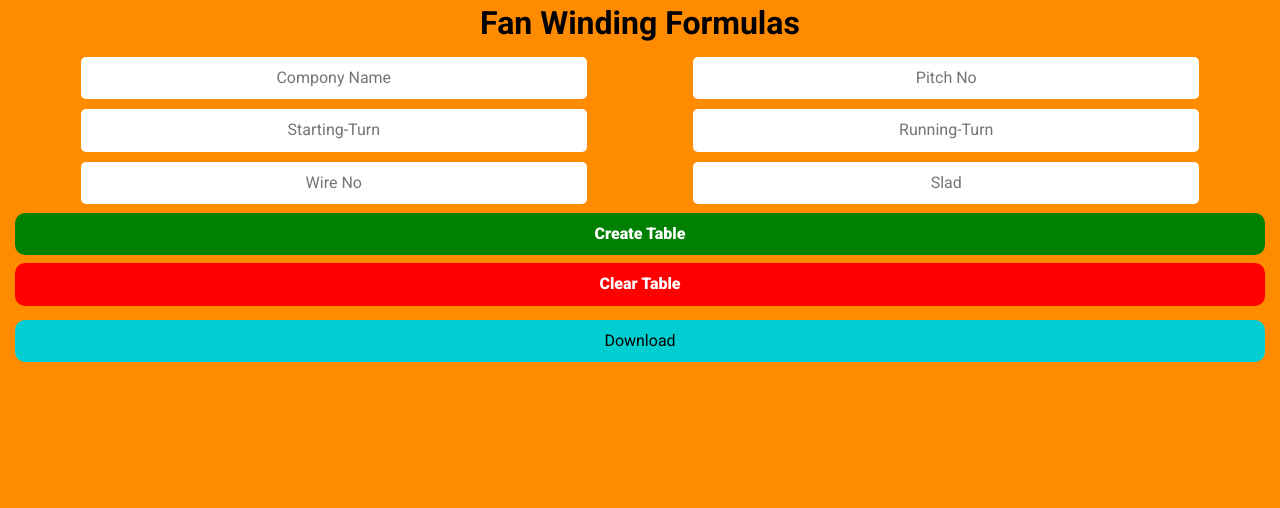
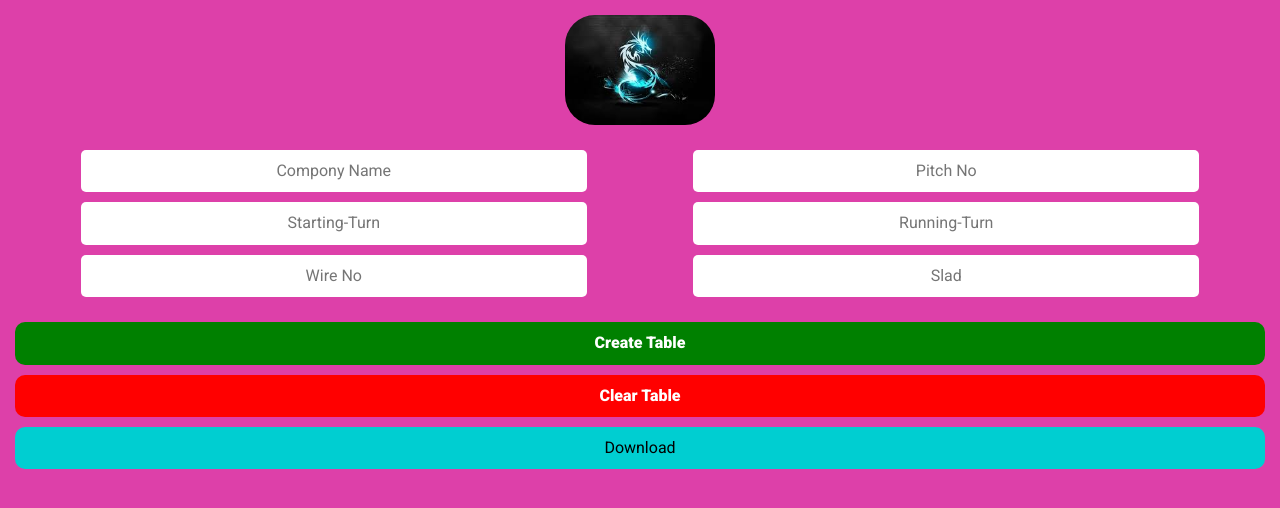
Before and after one commit to Alikhan359/winding, a website built with Vite: page index.html in a window 1280 px wide. Built offline with nearby package versions, Linux system fonts and the light colour scheme.

Commit message:
change ui
change ui

```diff
--- a/index.css
+++ b/index.css
@@ -4,7 +4,7 @@ html, body {
 }
 body {
     margin: 0px 15px;
-    background-color: darkorange;
+    background-color: #dd40a9;
     height: 100vh;
     font-family: 'Roboto', sans-serif;
 
@@ -12,7 +12,15 @@ body {
 h1  {
     margin: 5px 0px;
 }
-
+.main-img{
+    margin: 15px;
+    width: 150px;
+    height: 110px;
+    object-fit: cover;
+    margin-left: auto;
+    margin-right: auto;
+    border-radius: 30px;
+}
 .container {
     text-align: center;
     /* background-color: lightgreen; */
@@ -25,6 +33,7 @@ h1  {
 }
 .form {
     padding: 5px 15px;
+    margin-bottom: 15px;
     display: grid;
     gap: 5px;
     /* flex-direction: column; */
@@ -53,7 +62,7 @@ button {
     border-radius: 10px;
     background-color: green;
     color: white;
-    margin: 4px 0px;
+    margin: 5px 0px;
 }
 .danger {
     background-color: red;
@@ -84,7 +93,7 @@ tbody {
 
 .download {
     background-color:  darkturquoise;
-    margin-top: 10px;
+    margin-top: 5px;
     color: black;
     font-weight: 400;
 }
--- a/index.html
+++ b/index.html
@@ -7,6 +7,7 @@
     <link rel="apple-touch-icon" sizes="180x180" href="/apple-touch-icon.png">
     <link rel="icon" type="image/png" sizes="32x32" href="/favicon-32x32.png">
     <link rel="icon" type="image/png" sizes="16x16" href="/favicon-16x16.png">
+    <link rel="icon" type="image/x-icon" href="./images/favicon.ico">
     <link rel="manifest" href="/site.webmanifest">
     <link rel="stylesheet" href="index.css">
 
@@ -27,8 +28,7 @@
     </head>
     <body>
         <div class="container">
-                <h1>Fan Winding Formulas</h1>
-
+                <img class="main-img"src="./images/logo.jpg" alt="motor">
                 <div class="form" id="form">
                     <!-- <label htmlFor="compony-name">Compony :</label> -->
                     <input  type="text" id="compony-name" placeholder="Compony Name"  >
```
Also changed, not shown: favicon.ico (deleted), images/favicon.ico (added), images/logo.jpg (added), images/motor.png (added), site.webmanifest.
